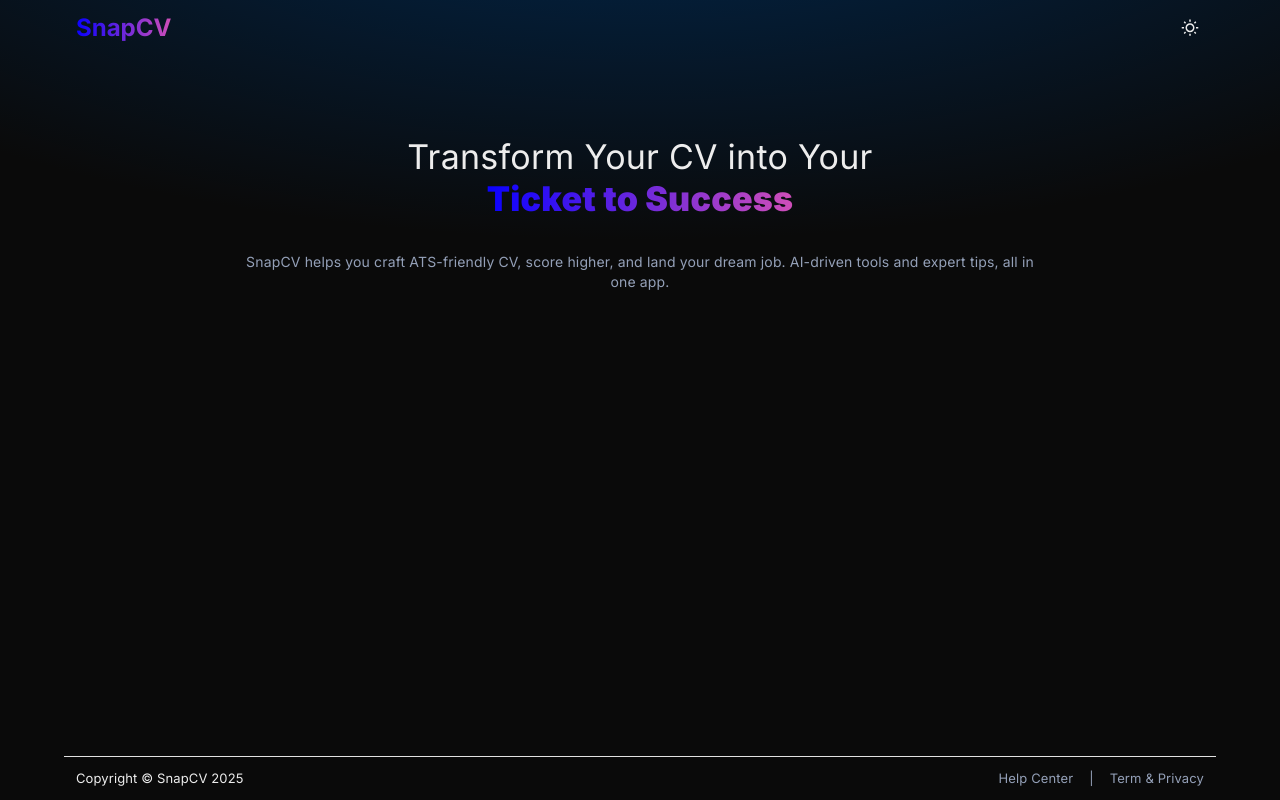
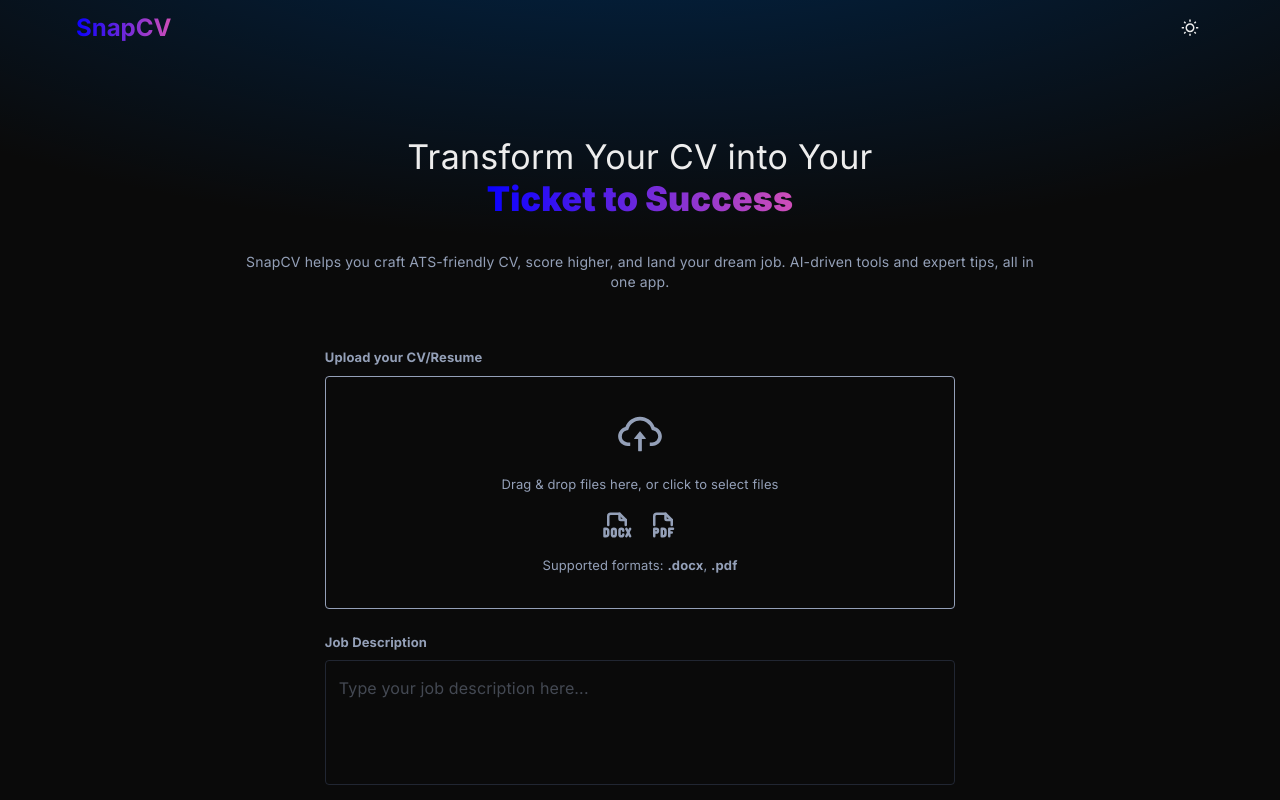
Before and after one commit to VijulMalviya/VizCV, a Next.js app: page / in a window 1280 px wide. Built offline with nearby package versions, Linux system fonts and the light colour scheme.

Commit message:
Feature#[SCV-8][FE] Create Job Description Form with Resume Upload Functionality

```diff
--- a/package.json
+++ b/package.json
@@ -11,6 +11,7 @@
   "dependencies": {
     "@emotion/react": "^11.14.0",
     "@emotion/styled": "^11.14.0",
+    "@hookform/resolvers": "^3.10.0",
     "@mui/icons-material": "^6.3.1",
     "@mui/material": "^6.3.1",
     "@reduxjs/toolkit": "^2.5.0",
@@ -18,8 +19,11 @@
     "next": "15.1.4",
     "react": "^19.0.0",
     "react-dom": "^19.0.0",
+    "react-dropzone": "^14.3.5",
+    "react-hook-form": "^7.54.2",
     "react-icons": "^5.4.0",
-    "react-redux": "^9.2.0"
+    "react-redux": "^9.2.0",
+    "yup": "^1.6.1"
   },
   "devDependencies": {
     "@eslint/eslintrc": "^3",
--- /dev/null
+++ b/src/components/forms/JobApplicationForm.tsx
@@ -0,0 +1,136 @@
+import { Box, Button, Chip, Stack, TextField, Typography } from "@mui/material";
+import React, { useCallback, useState } from "react";
+import { useDropzone } from "react-dropzone";
+import { AiOutlineCloudUpload } from "react-icons/ai";
+import { TbFileTypeDocx } from "react-icons/tb";
+import { TbFileTypePdf } from "react-icons/tb";
+import { BsFillRocketTakeoffFill } from "react-icons/bs";
+
+
+const JobApplicationForm = () => {
+  const onDrop = useCallback((acceptedFiles: File[]) => {
+    acceptedFiles.forEach((file) => {
+      console.log("File uploaded:", file.name);
+    });
+  }, []);
+
+  const { getRootProps, getInputProps } = useDropzone({
+    onDrop,
+    accept: {
+      "application/pdf": [".pdf"],
+      "application/vnd.openxmlformats-officedocument.wordprocessingml.document":
+        [".docx"],
+    },
+    maxSize: 5 * 1024 * 1024,
+  maxFiles: 1,
+  onDropRejected: (rejections) => {
+    rejections.forEach((rejection) => {
+      rejection.errors.forEach((error) => {
+        if (error.code === "too-many-files") {
+          console.log("You can upload only one file at a time.");
+        } else if (error.code === "file-invalid-type") {
+          console.log("Unsupported file format. Please upload a PDF or DOCX file.");
+        } else if (error.code === "file-too-large") {
+          console.log("File size exceeds the 5MB limit.");
+        }
+      });
+    });
+  },
+  });
+  return (
+    <>
+      <Stack direction="row" justifyContent="center" sx={{ my: 5 }}>
+        <Stack
+          direction="column"
+          justifyContent="center"
+          className="formContainer content"
+          sx={{
+            borderRadius: 2,
+            p: 2,
+            width: { xs: "100%", sm: "90%", md: "60%" },
+          }}
+        >
+          <Typography
+            className="content"
+            sx={{ mb: 1 }}
+            fontSize="small"
+            fontWeight="bold"
+          >
+            Upload your CV/Resume
+          </Typography>
+          <Box
+            {...getRootProps()}
+            sx={{
+              p: 4,
+              mb: 2,
+              border: "1px solid",
+              borderRadius: 1,
+              textAlign: "center",
+              cursor: "pointer",
+              transition: "border-color 0.3s ease, background-color 0.3s ease",
+            }}
+            className="uploadFilesContainer"
+          >
+            <input {...getInputProps()} />
+            <Stack alignItems="center" spacing={2}>
+              <AiOutlineCloudUpload size={50} />
+              <Typography className="content" fontSize="small">
+                Drag & drop files here, or click to select files
+              </Typography>
+
+              <Stack
+                direction="row"
+                spacing={2}
+                alignItems="center"
+                justifyContent="center"
+                mt={2}
+              >
+                <TbFileTypeDocx size={30} />
+                <TbFileTypePdf size={30} />
+              </Stack>
+              <Typography className="content" fontSize="small">
+                Supported formats: <strong>.docx</strong>, <strong>.pdf</strong>
+              </Typography>
+            </Stack>
+          </Box>
+          <Typography
+            className="content"
+            sx={{ my: 1 }}
+            fontSize="small"
+            fontWeight="bold"
+          >
+            Job Description
+          </Typography>
+          <TextField
+            hiddenLabel
+            id="job-description"
+            name="job_description"
+            placeholder="Type your job description here..."
+            multiline
+            variant="outlined"
+            fullWidth
+            rows={4}
+            className="custom-textfield content"
+          />
+          <Stack direction="row" justifyContent="center">
+            <Button
+              variant="contained"
+              size="large"
+              sx={{
+                mt: 3,
+                p:2,
+                width: "50%",
+                background:
+                  "linear-gradient(to right, #0A01FF 0%, #CF4EB9 100%)",
+              }}
+            >
+              Optimize with AI &nbsp; <BsFillRocketTakeoffFill />
+            </Button>
+          </Stack>
+        </Stack>
+      </Stack>
+    </>
+  );
+};
+
+export default JobApplicationForm;
--- a/src/pages/_app.tsx
+++ b/src/pages/_app.tsx
@@ -1,4 +1,5 @@
 import "@/styles/globals.css";
+import "@/styles/component.css";
 import { ThemeProvider } from "@/context/ThemeProvider";
 import type { AppProps } from "next/app";
 import Head from "next/head";
@@ -7,12 +8,12 @@ const App = ({ Component, pageProps }: AppProps) => {
   return (
     <>
     <Head>
-    <title>{'AdvisoryAI'}</title>
+    <title>{'SnapCV'}</title>
     <meta
       name='description'
-      content={'AdvisoryAI is an AI-powered financial advisor that increases efficiency.'}
+      content={'SnapCV is an AI-powered App, transform resume into ticket to Success.'}
     />
-    <meta name='keywords' content='Advisory, AI, Financial Advisors' />
+    <meta name='keywords' content='SnapCV,snapcv, cv,resume, ai,AI, resume parser, ATS, ats' />
     <meta name='viewport' content='initial-scale=1, width=device-width' />
     </Head>
     <ThemeProvider>
--- a/src/pages/index.tsx
+++ b/src/pages/index.tsx
@@ -1,6 +1,6 @@
+import JobApplicationForm from "@/components/forms/JobApplicationForm";
 import Layout from "@/components/layout";
-import { Typography, Stack } from "@mui/material";
-
+import { Typography, Stack, Container } from "@mui/material";
 
 const Home = () => {
   return (
@@ -28,11 +28,15 @@ const Home = () => {
           className="content"
           sx={{ mt: 4, maxWidth: 800 }}
         >
-          SnapCV helps you craft ATS-friendly CV, score higher, and land your dream job. AI-driven tools and expert tips, all in one app.
+          SnapCV helps you craft ATS-friendly CV, score higher, and land your
+          dream job. AI-driven tools and expert tips, all in one app.
         </Typography>
       </Stack>
+      <Container maxWidth="lg">
+        <JobApplicationForm />
+      </Container>
     </Layout>
-  )
-}
+  );
+};
 
-export default Home
+export default Home;
--- /dev/null
+++ b/src/styles/component.css
@@ -0,0 +1,49 @@
+:root[data-theme="light"] {
+    --contentColor: #47536b;
+    --formbackground: #F6F6F8;
+    --formborder: #dadee74c;
+
+}
+
+:root {
+    --contentColor: #94a0b8;
+    --formbackground: #171717cc;
+    --formborder: #313a4e99;
+}
+
+.content {
+    color: var(--contentColor);
+}
+
+.uploadFilesContainer {
+    border: 1px solid var(--formborder);
+
+}
+
+.custom-textfield .MuiOutlinedInput-root {
+    color: var(--contentColor);
+    transition: all 0.3s ease-in-out;
+  }
+
+.custom-textfield .MuiOutlinedInput-root fieldset {
+    border: 1px solid var(--formborder);
+    transition: border-color 0.3s ease-in-out;
+
+}
+
+.custom-textfield .MuiOutlinedInput-root:hover fieldset {
+    border: 1px solid var(--contentColor);
+}
+
+.custom-textfield .MuiOutlinedInput-root.Mui-focused fieldset {
+    border: 1px solid var(--contentColor);
+}
+
+.custom-textfield .MuiInputLabel-root {
+    color: var(--contentColor);
+
+}
+
+.custom-textfield .MuiInputLabel-root.Mui-focused {
+    color: var(--contentColor);
+}
--- a/src/styles/globals.css
+++ b/src/styles/globals.css
@@ -3,23 +3,17 @@
 :root[data-theme="light"] {
   --background: #ffffff;
   --foreground: #171717;
-  --contentColor: #47536b;
-  --background-gradient: radial-gradient(
-    ellipse 80% 50% at 50% -20%,
-    hsl(0, 5%, 87%),
-    transparent
-  );
+  --background-gradient: radial-gradient(ellipse 80% 50% at 50% -20%,
+      hsl(0, 5%, 87%),
+      transparent);
 }
 
 :root {
   --background: #0a0a0a;
   --foreground: #ededed;
-  --contentColor: #94a0b8;  /* Fixed color value */
-  --background-gradient: radial-gradient(
-    ellipse 80% 50% at 50% -20%,
-    hsl(210, 100%, 16%),
-    transparent
-  );
+  --background-gradient: radial-gradient(ellipse 80% 50% at 50% -20%,
+      hsl(210, 100%, 16%),
+      transparent);
 }
 
 html,
@@ -51,10 +45,6 @@ a {
   text-decoration: none;
 }
 
-.content {
-  color: var(--contentColor);
-}
-
 .MuiButton-root {
   text-transform: capitalize !important;
 }
```
Also changed, not shown: src/components/shared-component/header/index.tsx (+9 -3 lines), src/validationSchema.ts (added, +11 -0 lines), 1 other file (tests, documents, lock files or other folders).
